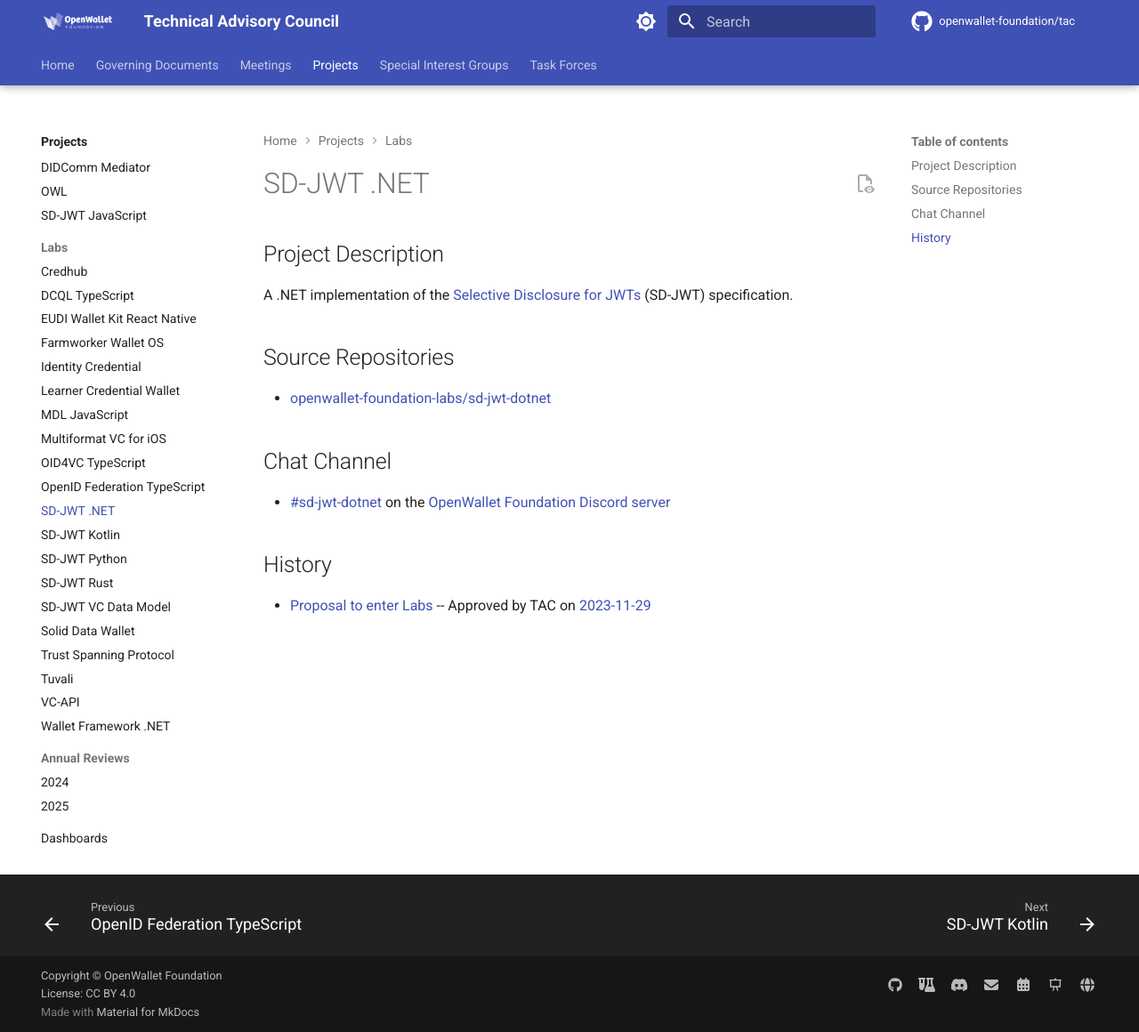
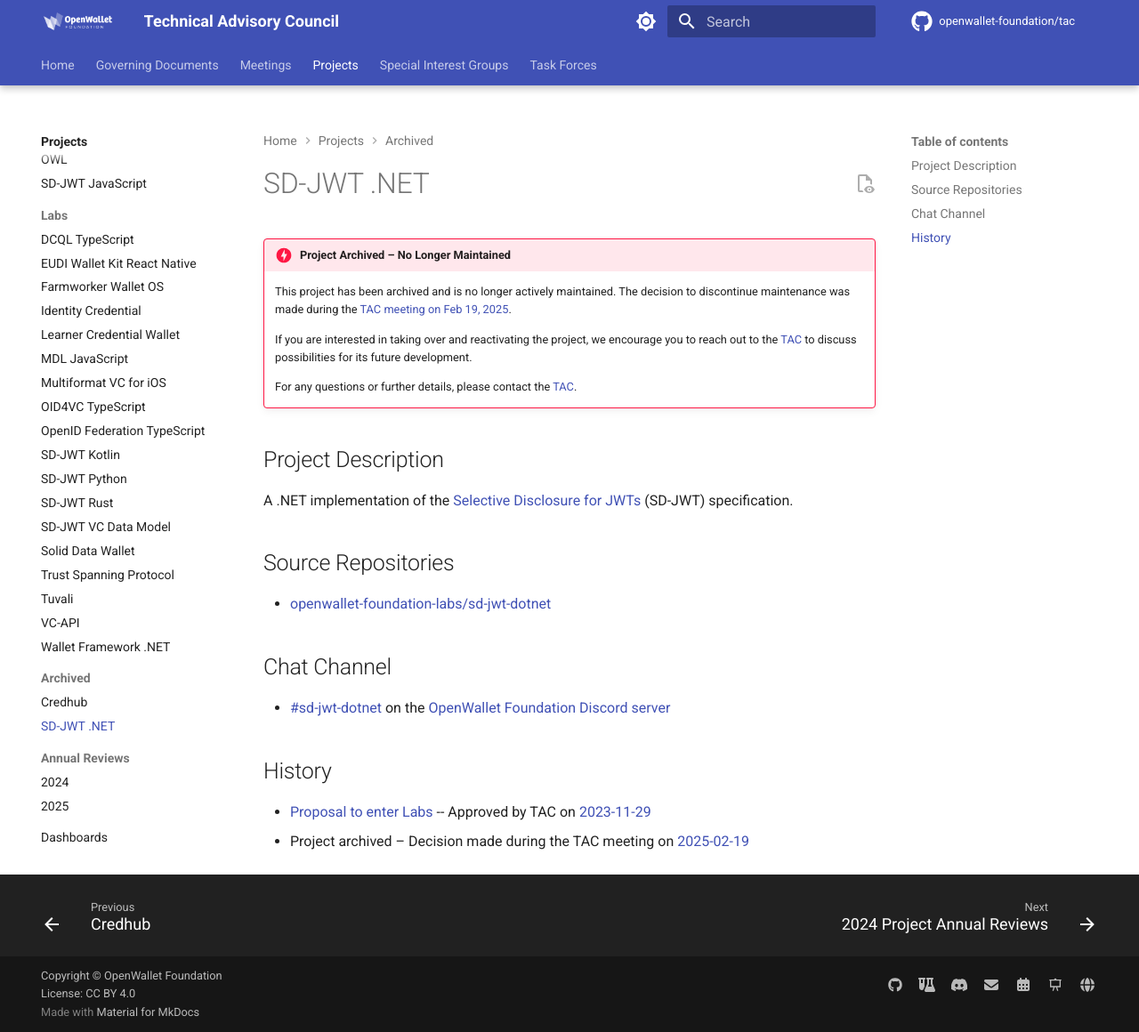
Before and after one commit to openwallet-foundation/tac, an MkDocs documentation site: the page built from docs/projects/sd-jwt-dotnet.md, in a window 1280 px wide and 1160 px high. Shown: the whole window at 89% size. Built offline with MkDocs 1.6.1 and Material for MkDocs 9.7.7, drawn with Linux system fonts in a browser that asks for light colours; comment, search, counter and statistics services are not loaded.

Commit message:
Mark Credhub and sd-jw-net as archived
Signed-off-by: Stavros Kounis <skounis@gmail.com>

```diff
--- a/docs/projects/sd-jwt-dotnet.md
+++ b/docs/projects/sd-jwt-dotnet.md
@@ -1,4 +1,13 @@
 # SD-JWT .NET
+
+!!! danger "Project Archived – No Longer Maintained"
+
+    This project has been archived and is no longer actively maintained. The decision to discontinue maintenance was made during the [TAC meeting on Feb 19, 2025](https://tac.openwallet.foundation/meetings/2025/2025-02-19/#meeting-minutes).
+
+    If you are interested in taking over and reactivating the project, we encourage you to reach out to the [TAC](https://tac.openwallet.foundation/) to discuss possibilities for its future development.
+
+    For any questions or further details, please contact the [TAC](https://tac.openwallet.foundation/).
+
 
 ## Project Description
 
@@ -15,3 +24,4 @@
 ## History
 
 - [Proposal to enter Labs](https://github.com/openwallet-foundation/project-proposals/blob/88fb7a44b28c4d1736b67e99d7dcf6d44ff99c13/projects/sd-jwt-dotnet.md) -- Approved by TAC on [2023-11-29](../meetings/2023/2023-11-29.md)
+- Project archived – Decision made during the TAC meeting on [2025-02-19](../meetings/2025/2025-02-19/)
--- a/mkdocs.yml
+++ b/mkdocs.yml
@@ -192,7 +192,6 @@
       - OWL: projects/owl.md
       - SD-JWT JavaScript: projects/sd-jwt-js.md
     - Labs:
-      - Credhub: projects/credhub.md
       - DCQL TypeScript: projects/dcql-ts.md
       - EUDI Wallet Kit React Native: projects/eudi-wallet-kit-react-native.md
       - Farmworker Wallet OS: projects/fwos.md
@@ -202,7 +201,6 @@
       - Multiformat VC for iOS: projects/multiformat-vc-ios.md
       - OID4VC TypeScript: projects/oid4vc-ts.md
       - OpenID Federation TypeScript: projects/openid-federation-ts.md
-      - SD-JWT .NET: projects/sd-jwt-dotnet.md
       - SD-JWT Kotlin: projects/sd-jwt-kotlin.md
       - SD-JWT Python: projects/sd-jwt-python.md
       - SD-JWT Rust: projects/sd-jwt-rust.md
@@ -212,6 +210,9 @@
       - Tuvali: projects/tuvali.md
       - VC-API: projects/vc-api.md
       - Wallet Framework .NET: projects/wallet-framework-dotnet.md
+    - Archived:
+      - Credhub: projects/credhub.md
+      - SD-JWT .NET: projects/sd-jwt-dotnet.md
     - Annual Reviews:
       - 2024:
         - projects/reviews/2024/index.md
```
Also changed, not shown: docs/projects/credhub.md (+9 -0 lines).
